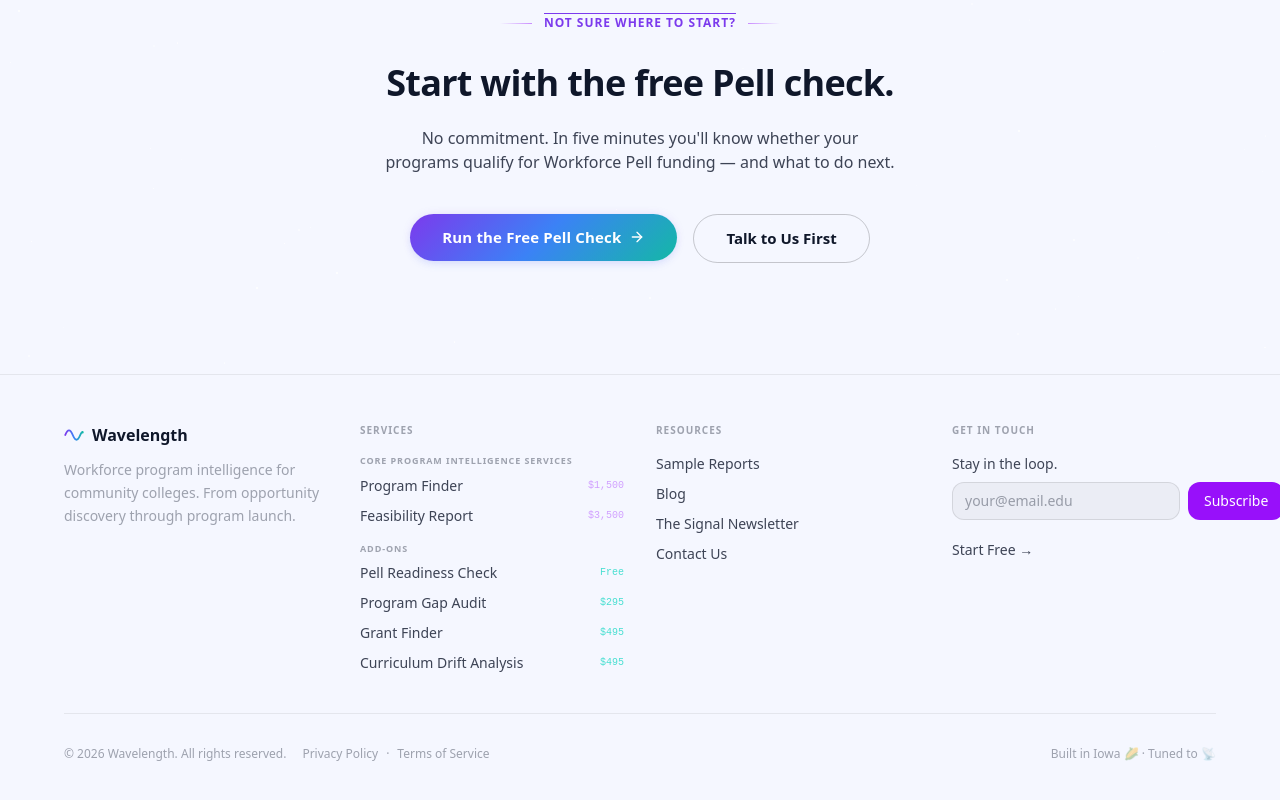
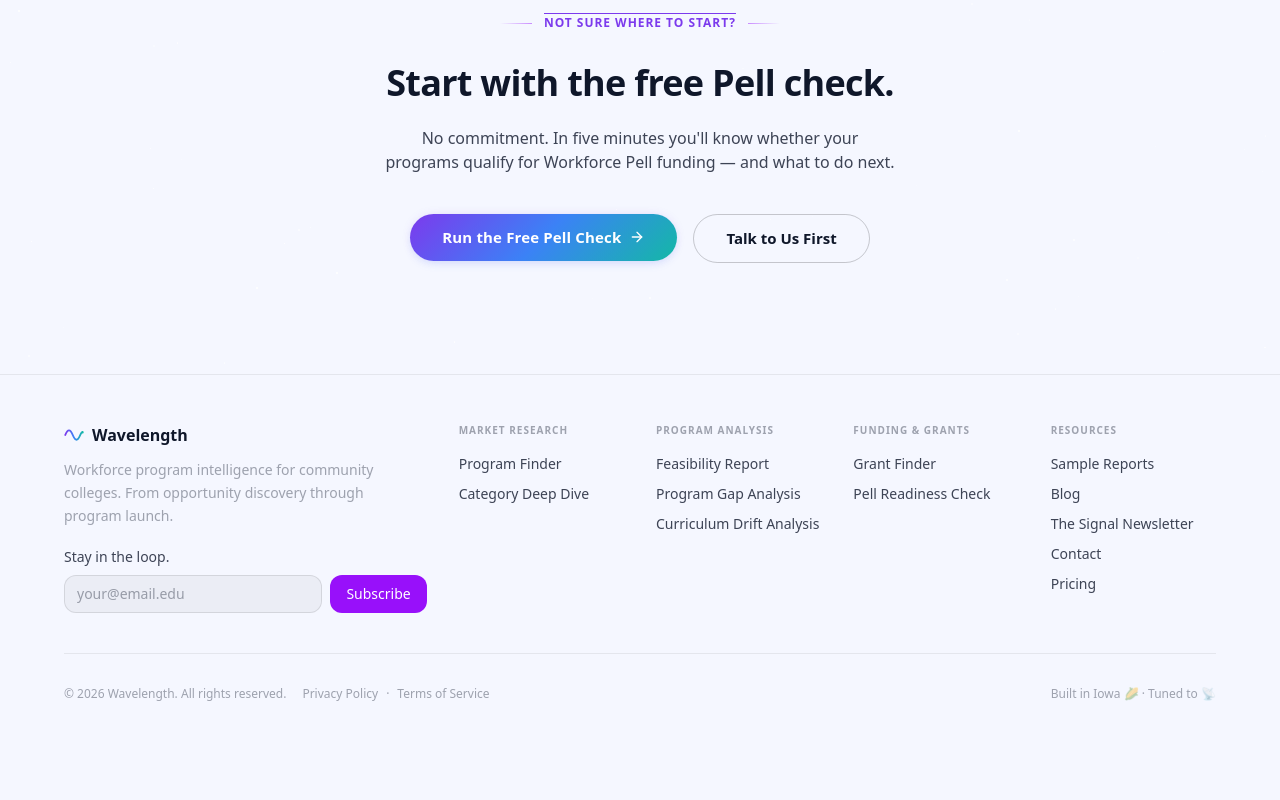
Before and after one commit to wspanic201/workforce-intelligence, a Next.js app: page / in a window 1280 px wide. Shown: the part 4388-5188 px from the top of the page. After the commit the page ends 5138 px from the top, so only its background shows below. Built offline with nearby package versions, Linux system fonts and the light colour scheme.

Commit message:
footer: reorganize into columns matching nav categories (Market Research, Program Analysis, Funding & Grants, Resources)

```diff
--- a/app/layout.tsx
+++ b/app/layout.tsx
@@ -106,9 +106,9 @@ export default function RootLayout({
         <PublicChrome>
         <footer className="border-t border-theme-subtle bg-theme-page">
           <div className="mx-auto max-w-[1200px] px-6 py-12">
-            <div className="grid grid-cols-1 sm:grid-cols-2 lg:grid-cols-4 gap-10 lg:gap-8">
+            <div className="grid grid-cols-1 sm:grid-cols-2 lg:grid-cols-6 gap-10 lg:gap-8">
               {/* Brand */}
-              <div className="sm:col-span-2 lg:col-span-1">
+              <div className="sm:col-span-2 lg:col-span-2">
                 <p className="font-heading font-bold text-theme-primary inline-flex items-center gap-2">
                   <WavelengthMark className="w-5 h-5" />
                   Wavelength
@@ -116,39 +116,49 @@ export default function RootLayout({
                 <p className="text-sm text-theme-muted mt-2 leading-relaxed max-w-xs">
                   Workforce program intelligence for community colleges. From opportunity discovery through program launch.
                 </p>
+                <div className="mt-5">
+                  <FooterNewsletter />
+                </div>
               </div>
 
-              {/* Services */}
+              {/* Market Research */}
               <div>
-                <p className="text-[10px] font-bold uppercase tracking-widest text-theme-muted mb-4">Services</p>
-                <p className="text-[9px] font-bold uppercase tracking-widest text-theme-muted mb-2 mt-3">Core Program Intelligence Services</p>
-                <div className="space-y-2.5 mb-4">
-                  <Link href="/discover" className="flex items-center justify-between text-sm text-theme-secondary hover:text-theme-primary transition-colors">
-                    <span>Program Finder</span>
-                    <span className="text-purple-400/70 text-[10px] font-mono">$1,500</span>
+                <p className="text-[10px] font-bold uppercase tracking-widest text-theme-muted mb-4">Market Research</p>
+                <div className="space-y-2.5">
+                  <Link href="/discover" className="block text-sm text-theme-secondary hover:text-theme-primary transition-colors">
+                    Program Finder
                   </Link>
-                  <Link href="/validate" className="flex items-center justify-between text-sm text-theme-secondary hover:text-theme-primary transition-colors">
-                    <span>Feasibility Report</span>
-                    <span className="text-purple-400/70 text-[10px] font-mono">$3,500</span>
+                  <Link href="/category" className="block text-sm text-theme-secondary hover:text-theme-primary transition-colors">
+                    Category Deep Dive
                   </Link>
                 </div>
-                <p className="text-[9px] font-bold uppercase tracking-widest text-theme-muted mb-2">Add-Ons</p>
+              </div>
+
+              {/* Program Analysis */}
+              <div>
+                <p className="text-[10px] font-bold uppercase tracking-widest text-theme-muted mb-4">Program Analysis</p>
                 <div className="space-y-2.5">
-                  <Link href="/pell" className="flex items-center justify-between text-sm text-theme-secondary hover:text-theme-primary transition-colors">
-                    <span>Pell Readiness Check</span>
-                    <span className="text-teal-400/70 text-[10px] font-mono">Free</span>
+                  <Link href="/validate" className="block text-sm text-theme-secondary hover:text-theme-primary transition-colors">
+                    Feasibility Report
                   </Link>
-                  <Link href="/compliance-gap" className="flex items-center justify-between text-sm text-theme-secondary hover:text-theme-primary transition-colors">
-                    <span>Program Gap Audit</span>
-                    <span className="text-teal-400/70 text-[10px] font-mono">$295</span>
+                  <Link href="/compliance-gap" className="block text-sm text-theme-secondary hover:text-theme-primary transition-colors">
+                    Program Gap Analysis
                   </Link>
-                  <Link href="/grants" className="flex items-center justify-between text-sm text-theme-secondary hover:text-theme-primary transition-colors">
-                    <span>Grant Finder</span>
-                    <span className="text-teal-400/70 text-[10px] font-mono">$495</span>
+                  <Link href="/drift" className="block text-sm text-theme-secondary hover:text-theme-primary transition-colors">
+                    Curriculum Drift Analysis
                   </Link>
-                  <Link href="/drift" className="flex items-center justify-between text-sm text-theme-secondary hover:text-theme-primary transition-colors">
-                    <span>Curriculum Drift Analysis</span>
-                    <span className="text-teal-400/70 text-[10px] font-mono">$495</span>
+                </div>
+              </div>
+
+              {/* Funding & Grants */}
+              <div>
+                <p className="text-[10px] font-bold uppercase tracking-widest text-theme-muted mb-4">Funding & Grants</p>
+                <div className="space-y-2.5">
+                  <Link href="/grants" className="block text-sm text-theme-secondary hover:text-theme-primary transition-colors">
+                    Grant Finder
+                  </Link>
+                  <Link href="/pell" className="block text-sm text-theme-secondary hover:text-theme-primary transition-colors">
+                    Pell Readiness Check
                   </Link>
                 </div>
               </div>
@@ -167,20 +177,10 @@ export default function RootLayout({
                     The Signal Newsletter
                   </Link>
                   <Link href="/contact" className="block text-sm text-theme-secondary hover:text-theme-primary transition-colors">
-                    Contact Us
+                    Contact
                   </Link>
-                </div>
-              </div>
-
-              {/* Get in Touch */}
-              <div>
-                <p className="text-[10px] font-bold uppercase tracking-widest text-theme-muted mb-4">Get in Touch</p>
-                <div className="mb-5">
-                  <FooterNewsletter />
-                </div>
-                <div className="space-y-2.5">
-                  <Link href="/pell" className="block text-sm text-theme-secondary hover:text-theme-primary transition-colors">
-                    Start Free →
+                  <Link href="/pricing" className="block text-sm text-theme-secondary hover:text-theme-primary transition-colors">
+                    Pricing
                   </Link>
                 </div>
               </div>
```
